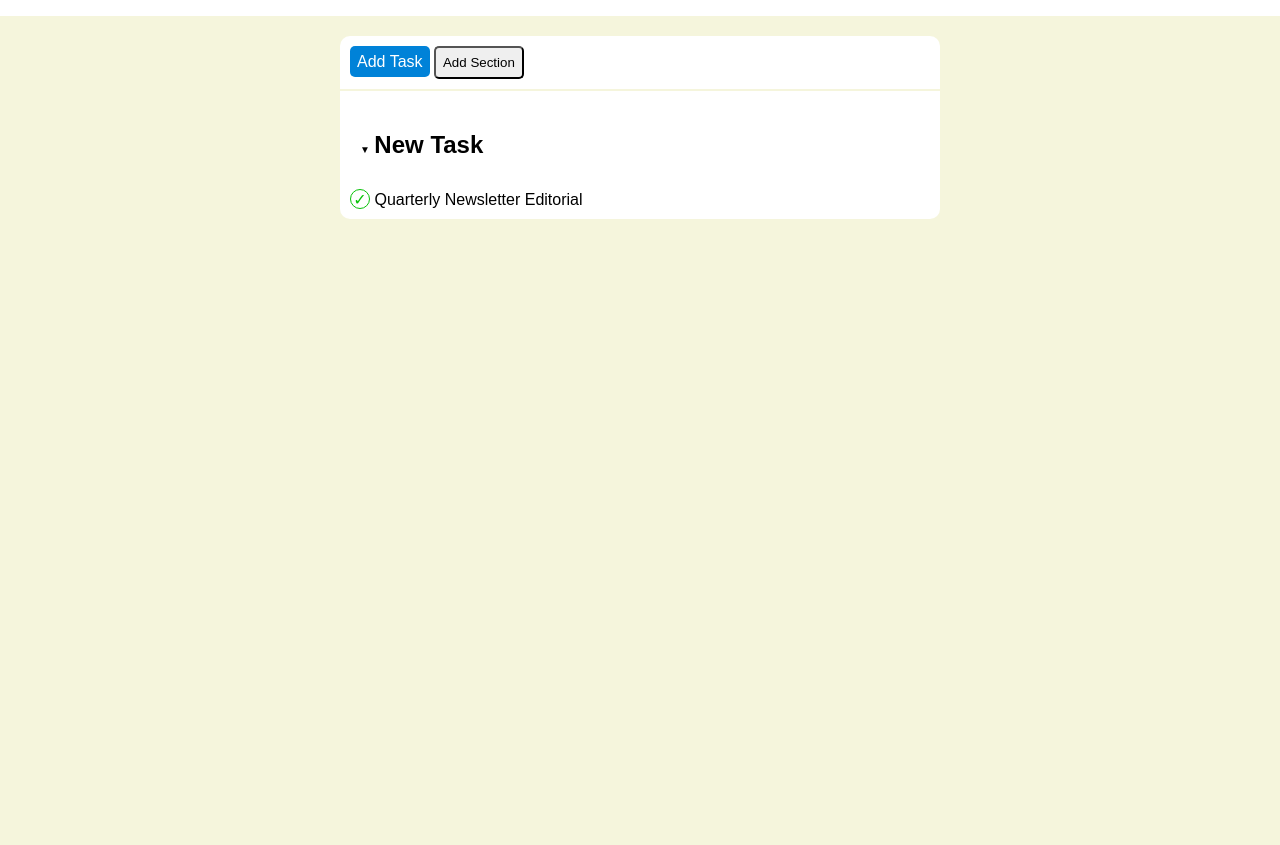
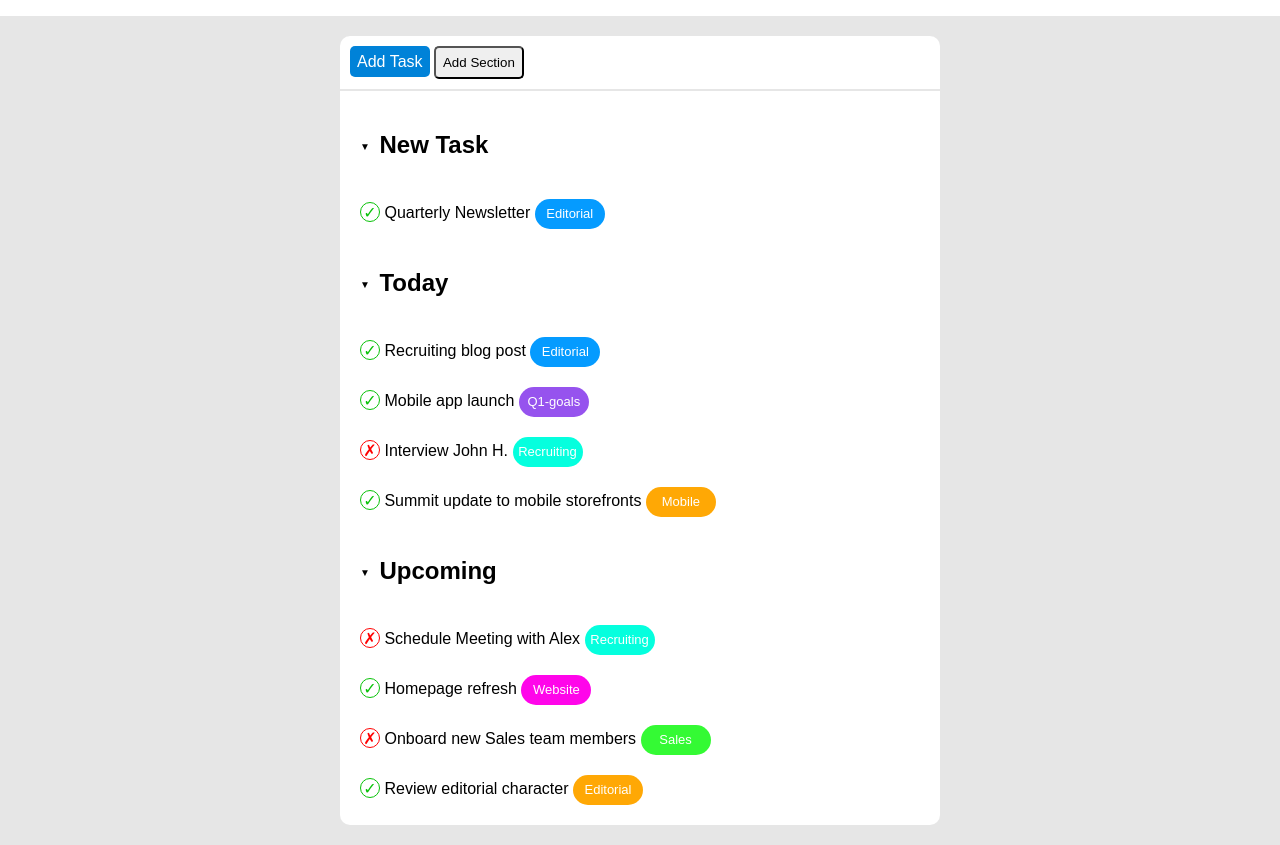
Before and after one commit to LucaB98/html-css-toboolist, a plain HTML site: page index.html in a window 1280 px wide. Shown: the part 84-929 px from the top of the page. Before the commit the page ends 800 px from the top, so only its background shows below. Drawn offline with Linux system fonts and the light colour scheme.

Commit message:
added list complete and css

```diff
--- a/css/style.css
+++ b/css/style.css
@@ -11,7 +11,7 @@
 /*Generic*/
 
 body{
-    background-color: beige;
+    background-color: rgb(230, 230, 230);
 }
 
 h1{
@@ -22,6 +22,10 @@ h1{
 
 .triangle{
     font-size: x-small;
+    display: inline-block;
+    width: 15px;
+    height: 15px;
+    vertical-align: middle;
 
 }
 
@@ -44,7 +48,7 @@ h1{
 
 .box{
     padding: 10px;
-    border-bottom: 2px solid beige;
+    border-bottom: 2px solid rgb(230, 230, 230);
 
 }
 
@@ -86,3 +90,92 @@ ul{
     line-height: 20px;
     text-align: center
 }
+
+.cross{
+    color: red;
+    border-radius: 10px;
+    border: solid 1px;
+    display: inline-block;
+    width: 20px;
+    height: 20px;
+    line-height: 20px;
+    text-align: center
+}
+
+
+.editorial{
+    background-color: #059bff;
+    border-radius: 15px;
+    color: white;
+    display: inline-block;
+    width: 70px;
+    height: 30px;
+    font-size: small;
+    line-height: 30px;
+    text-align: center;
+}
+
+
+li{
+    padding: 10px;
+}
+
+.Q1-goals{
+    background-color: #9653ee;
+    border-radius: 15px;
+    color: white;
+    display: inline-block;
+    width: 70px;
+    height: 30px;
+    font-size: small;
+    line-height: 30px;
+    text-align: center;
+}
+
+.recruiting{
+    background-color: #05ffde;
+    border-radius: 15px;
+    color: white;
+    display: inline-block;
+    width: 70px;
+    height: 30px;
+    font-size: small;
+    line-height: 30px;
+    text-align: center;
+}
+
+.mobile{
+    background-color: #ffa805;
+    border-radius: 15px;
+    color: white;
+    display: inline-block;
+    width: 70px;
+    height: 30px;
+    font-size: small;
+    line-height: 30px;
+    text-align: center;
+}
+
+.website{
+    background-color: #ff05ea;
+    border-radius: 15px;
+    color: white;
+    display: inline-block;
+    width: 70px;
+    height: 30px;
+    font-size: small;
+    line-height: 30px;
+    text-align: center;
+}
+
+.sales{
+    background-color: #34fa34;
+    border-radius: 15px;
+    color: white;
+    display: inline-block;
+    width: 70px;
+    height: 30px;
+    font-size: small;
+    line-height: 30px;
+    text-align: center;
+}
--- a/index.html
+++ b/index.html
@@ -7,6 +7,7 @@
     <meta name="description" content="lista di lavoro">
     <title>Toboolist</title>
     <link rel="icon" href="img/Logo.png" type="png/jpg">
+
     <link rel="stylesheet" href="css/style.css">
 </head>
 <body>
@@ -23,16 +24,48 @@
                 <button class="sectionbutton">Add Section</button>
              </div>
             <div class="boxlist">
-                <ul>
-                    <li class="list">
-                        <span class="triangle">&#9660</span>
+                 <ul>
+                     <li class="list">
+                        <span class="triangle">&#9660;</span>
                         <h2 class="titlelist">New Task</h2>
                     </li>
-                    <li>
+                     <li>
                         <span class="check">&check;</span> Quarterly Newsletter <span class="editorial">Editorial</span>
                     </li>
+                    <li class="list">
+                        <span class="triangle">&#9660;</span>
+                        <h2 class="titlelist">Today</h2>
+                    </li>
+                     <li>
+                        <span class="check">&check;</span> Recruiting blog post <span class="editorial">Editorial</span>
+                    </li>
+                    <li>
+                        <span class="check">&check;</span> Mobile app launch <span class="Q1-goals">Q1-goals</span>
+                    </li>
+                    <li>
+                        <span class="cross">&cross;</span> Interview John H. <span class="recruiting">Recruiting</span>
+                    </li>
+                    <li>
+                        <span class="check">&check;</span> Summit update to mobile storefronts <span class="mobile">Mobile</span>
+                    </li>
+                    <li class="list">
+                        <span class="triangle">&#9660;</span>
+                        <h2 class="titlelist">Upcoming</h2>
+                    </li>
+                    <li>
+                        <span class="cross">&cross;</span> Schedule Meeting with Alex <span class="recruiting">Recruiting</span>
+                    </li>
+                    <li>
+                        <span class="check">&check;</span> Homepage refresh <span class="website">Website</span>
+                    </li>
+                    <li>
+                        <span class="cross">&cross;</span> Onboard new Sales team members <span class="sales">Sales</span>
+                    </li>
+                    <li>
+                        <span class="check">&check;</span> Review editorial character <span class="mobile">Editorial</span>
+                    </li>
+
                 </ul>
-
             </div>
         </div>
 
```
